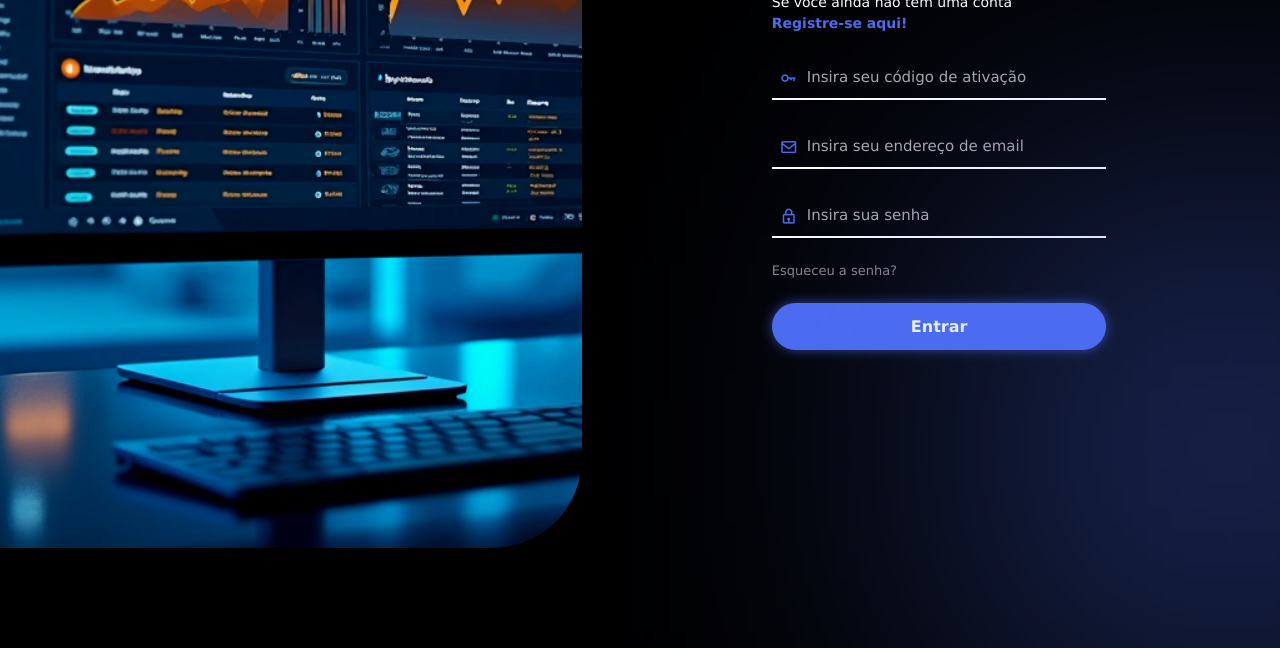
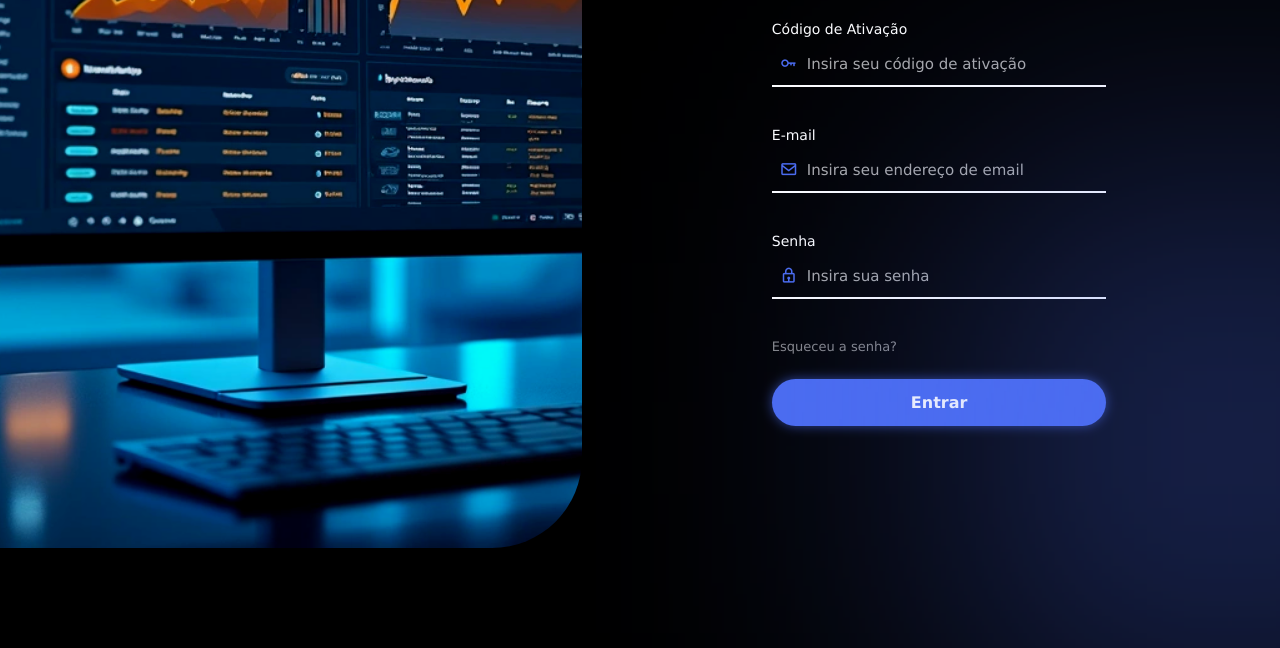
Before and after one commit to cyberbeef-projeto/aplicacao-web, a website: page web-data-viz/public/index.html in a window 1280 px wide. Shown: the part 252-900 px from the top of the page. Drawn offline with nearby package versions, Linux system fonts and the light colour scheme.

Commit message:
add: labels HTML

```diff
--- a/web-data-viz/public/css/style.css
+++ b/web-data-viz/public/css/style.css
@@ -85,23 +85,24 @@ body::before {
 
 .form-box h1 {
   font-size: 32px;
-  margin-bottom: 10px;
+  margin-bottom: 30px;
 }
 
 .form-box p {
   font-size: 14px;
-  margin-bottom: 5px;
+  margin-bottom: 10px;
 }
 
 .form-box p a {
   color: #4B6CF0;
   font-weight: bold;
   text-decoration: none;
+
 }
 
 .input-box {
   position: relative;
-  margin: 25px 0;
+  margin: 40px 0;
 }
 
 .input-box input {
@@ -122,10 +123,19 @@ body::before {
 .input-box i {
   position: absolute;
   left: 8px;
-  top: 50%;
+  top: 65%;
   transform: translateY(-50%);
   font-size: 18px;
   color: #4B6CF0;
+}
+
+.input-box label {
+  display: block;
+  margin-bottom: 6px;
+  font-size: 14px;
+  font-weight: 400;
+  color: #ffffff;
+  text-align: left;
 }
 
 
--- a/web-data-viz/public/index.html
+++ b/web-data-viz/public/index.html
@@ -3,7 +3,7 @@
 <head>
   <meta charset="UTF-8">
   <meta name="viewport" content="width=device-width, initial-scale=1.0">
-  <title>Tela de Login</title>
+  <title>Login - CYBERBEEF</title>
   <link rel="stylesheet" href="https://unpkg.com/boxicons@latest/css/boxicons.min.css">
   <link rel="stylesheet" href="../public/css/style.css">
 </head>
@@ -12,7 +12,7 @@
     <div class="img-box">
       <img src="../public/assets/imgs/login.webp" alt="Painel de monitoramento">
       <div class="logo">
-        <h2><i class='bx bx-chip'></i> CYBERBEEF</h2>
+        <h2><img src="" alt=""></h2>
         <span>Hardware Monitoring</span>
       </div>
     </div>
@@ -23,16 +23,19 @@
         <p><a href="#">Registre-se aqui!</a></p>
 
         <div class="input-box">
+          <label for="codigo">Código de Ativação</label>
           <i class='bx bx-key'></i>
           <input type="text" placeholder="Insira seu código de ativação" required>
         </div>
 
         <div class="input-box">
+           <label for="email">E-mail</label>
           <i class='bx bx-envelope'></i>
           <input type="email" placeholder="Insira seu endereço de email" required>
         </div>
 
         <div class="input-box">
+          <label for="senha">Senha</label>
           <i class='bx bx-lock'></i>
           <input type="password" placeholder="Insira sua senha" required>
         </div>
```
